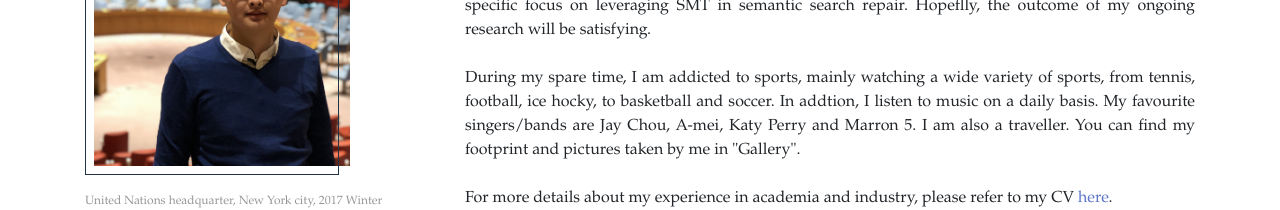
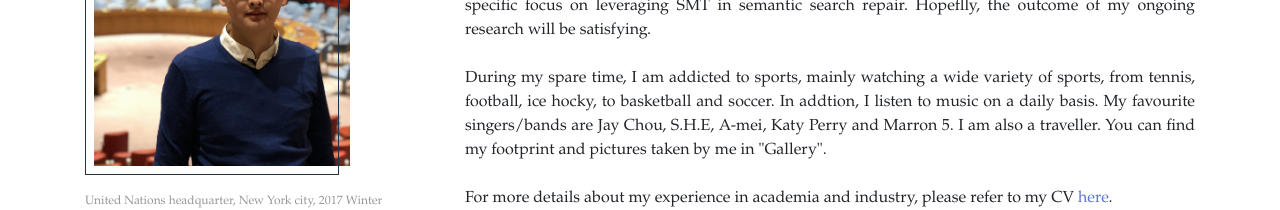
Before and after one commit to hytonwons/hytonwons.github.io, a plain HTML site: page index.html in a window 1280 px wide. Shown: the part 351-561 px from the top of the page. Drawn offline with Linux system fonts and the light colour scheme.

Commit message:
add S.H.E

```diff
--- a/index.html
+++ b/index.html
@@ -71,7 +71,7 @@
 					with a specific focus on leveraging SMT in semantic search repair. Hopeflly, the outcome of my ongoing research will be satisfying.</span>
 					<br> </br>
 					<span>During my spare time, I am addicted to sports, mainly watching a wide variety of sports, from tennis, football, ice hocky, to basketball
-					and soccer. In addtion, I listen to music on a daily basis. My favourite singers/bands are Jay Chou, A-mei, Katy Perry and Marron 5.
+					and soccer. In addtion, I listen to music on a daily basis. My favourite singers/bands are Jay Chou, S.H.E, A-mei, Katy Perry and Marron 5.
 					I am also a traveller. You can find my footprint and pictures taken by me in "Gallery".</span>
 					<br> </br>
 					<span>For more details about my experience in academia and industry, please refer to my CV <a href="cv/CV of Ji Wang.pdf" style="color: #5c75c9">here</a>.</span>
```
